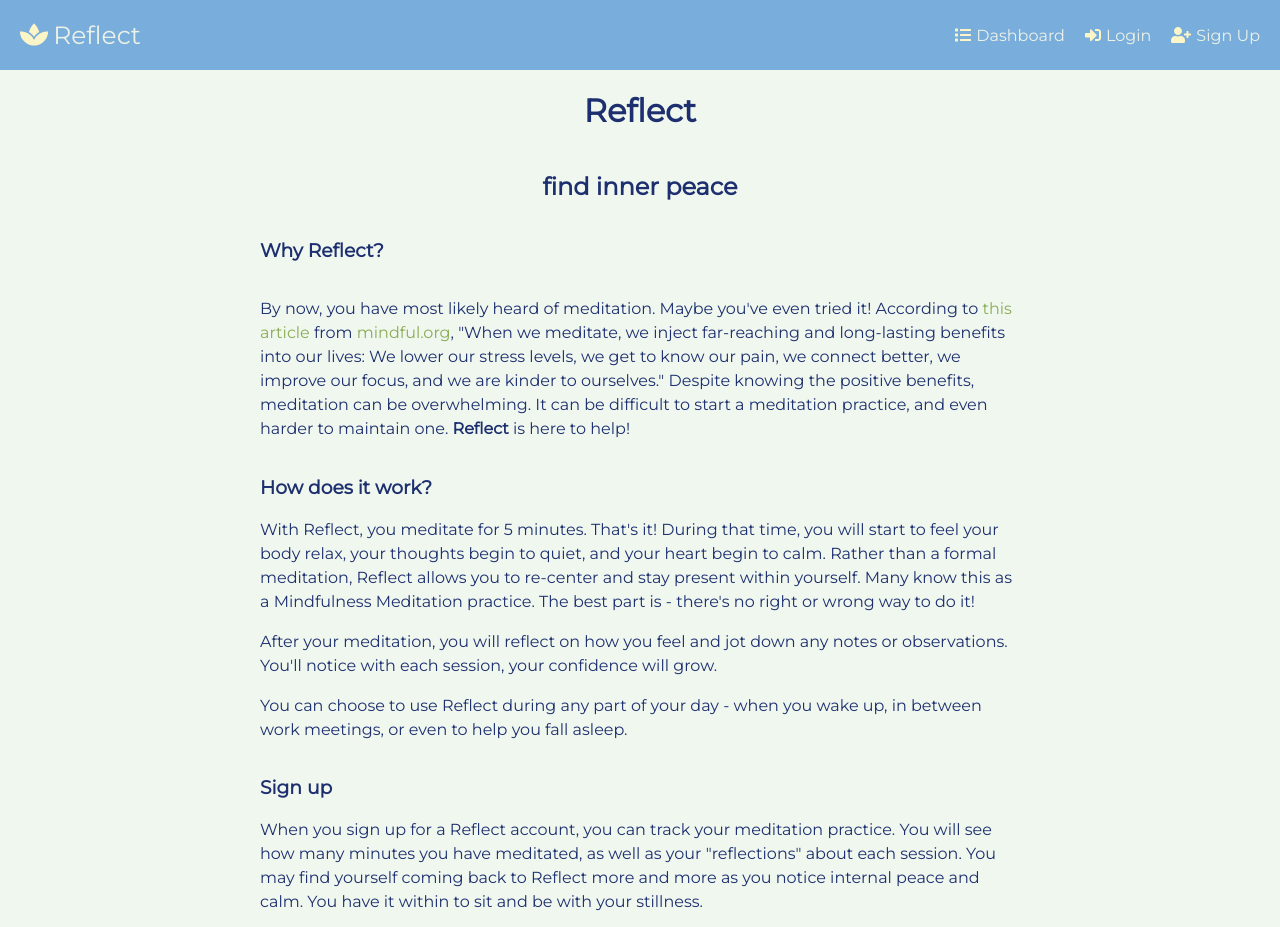
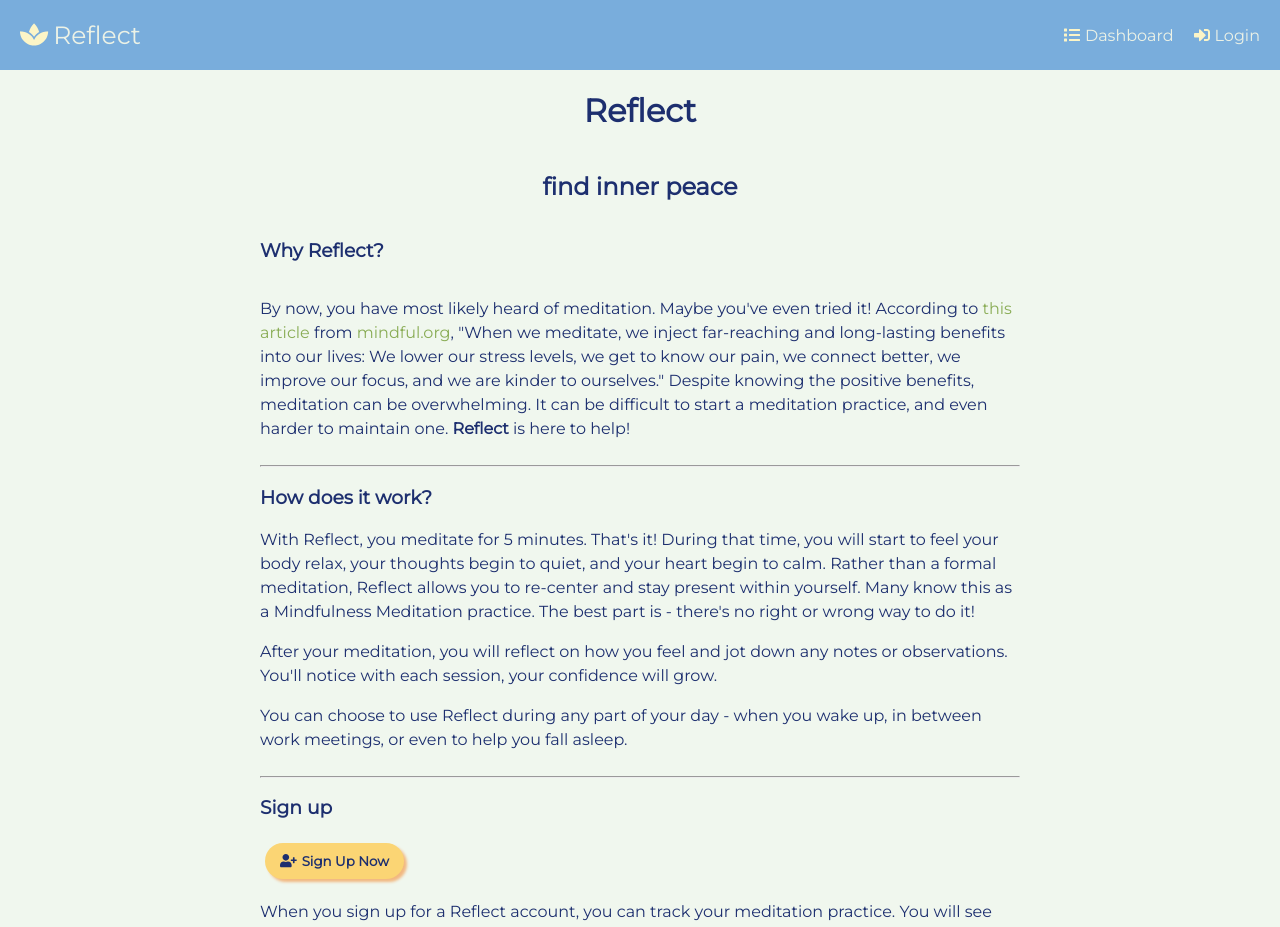
Before and after one commit to t-keazirian/reflect-app, a React (Create React App) app: page / in a window 1280 px wide. Shown: the top 927 px of the page. Built offline with nearby package versions, Linux system fonts and the light colour scheme; no server answers.

Commit message:
added login, logout, private public route

```diff
--- a/src/App.css
+++ b/src/App.css
@@ -94,6 +94,10 @@
 	color: #ecf2e6;
 }
 
+a.signup-link {
+	color: #1d2f6f;
+}
+
 a.meditate-link:link {
 	color: #89ac55;
 }
@@ -104,10 +108,6 @@
 
 a.homepage-link {
 	font-size: 25px;
-}
-
-a.signup-link {
-	padding-left: 20px;
 }
 
 a.dashboard-link {
@@ -136,6 +136,10 @@
 section.signup {
 	margin-left: 20px;
 	margin-right: 20px;
+}
+
+svg.svg-inline--fa.fa-user-plus.fa-w-20.fa-1x.font-awesome {
+	color: #1d2f6f;
 }
 
 /* Sign Up */
@@ -381,11 +385,12 @@
 		margin-left: 20px;
 	}
 
-	a.signup-link {
-		margin-right: 20px;
+	a.login-link {
+		padding-right: 20px;
 	}
 
 	/* Landing Page */
+
 	div.landing-page {
 		max-width: 800px;
 	}
--- a/src/App.js
+++ b/src/App.js
@@ -14,7 +14,10 @@
 import Start from './components/start-meditation/Start';
 import config from './config';
 import EditMeditation from './components/edit/EditMeditation';
+import PrivateRoute from './components/Utils/PrivateRoute';
+// import PublicRoute from './components/Utils/PublicRoute';
 import { compareDesc } from 'date-fns';
+import TokenService from './services/token-service';
 
 class App extends React.Component {
 	constructor() {
@@ -34,6 +37,7 @@
 			method: 'GET',
 			headers: {
 				'content-type': 'application/json',
+				authorization: `bearer ${TokenService.getAuthToken()}`,
 			},
 		})
 			.then(res => {
@@ -96,17 +100,17 @@
 		});
 	};
 
-	handleUserId = (user_id) => {
+	handleUserId = user_id => {
 		this.setState({
-			user_id
-		})
-	}
+			user_id,
+		});
+	};
 
-	handleUserToken = (user_token) => {
+	handleUserToken = user_token => {
 		this.setState({
-			user_token
-		})
-	}
+			user_token,
+		});
+	};
 
 	render() {
 		const contextValue = {
@@ -116,7 +120,7 @@
 			editMeditation: this.handleEditMeditation,
 			handleSearch: this.handleSearch,
 			handleUserId: this.state.user_id,
-			handleUserToken: this.state.user_token
+			handleUserToken: this.state.user_token,
 		};
 
 		return (
@@ -126,13 +130,16 @@
 					<div className='app'>
 						<Switch>
 							<Route exact path='/' component={LandingPage} />
-							<Route path='/dashboard' component={Dashboard} />
+							<PrivateRoute path='/dashboard' component={Dashboard} />
 							<Route path='/signup' component={SignUp} />
 							<Route path='/login' component={Login} />
-							<Route path='/start' component={Start} />
-							<Route path='/reflect' component={Reflection} />
-							<Route path='/edit/:id' component={EditMeditation} />
-							<Route path='/meditation/:id' component={MeditationDetail} />
+							<PrivateRoute path='/start' component={Start} />
+							<PrivateRoute path='/reflect' component={Reflection} />
+							<PrivateRoute path='/edit/:id' component={EditMeditation} />
+							<PrivateRoute
+								path='/meditation/:id'
+								component={MeditationDetail}
+							/>
 							<Route component={NotFound} />
 						</Switch>
 					</div>
--- /dev/null
+++ b/src/components/Utils/PrivateRoute.js
@@ -0,0 +1,24 @@
+import React from 'react';
+import { Route, Redirect } from 'react-router-dom';
+import TokenService from '../../services/token-service';
+
+export default function PrivateRoute({ component, ...props }) {
+	const Component = component;
+	return (
+		<Route
+			{...props}
+			render={componentProps =>
+				TokenService.hasAuthToken() ? (
+					<Component {...componentProps} />
+				) : (
+					<Redirect
+						to={{
+							pathname: '/login',
+							state: { from: componentProps.location },
+						}}
+					/>
+				)
+			}
+		/>
+	);
+}
--- /dev/null
+++ b/src/components/Utils/PublicRoute.js
@@ -0,0 +1,20 @@
+import React from 'react';
+import { Route, Redirect } from 'react-router-dom';
+import TokenService from '../../services/token-service';
+
+export default function PublicRoute({ component, ...props }) {
+	const Component = component;
+
+	return (
+		<Route
+			{...props}
+			render={componentProps =>
+				TokenService.hasAuthToken() ? (
+					<Redirect to={'/'} />
+				) : (
+					<Component {...componentProps} />
+				)
+			}
+		/>
+	);
+}
--- a/src/components/landing-page/LandingPage.js
+++ b/src/components/landing-page/LandingPage.js
@@ -1,4 +1,7 @@
 import React from 'react';
+import { faUserPlus } from '@fortawesome/free-solid-svg-icons';
+import { FontAwesomeIcon } from '@fortawesome/react-fontawesome';
+import { Link } from 'react-router-dom';
 
 class LandingPage extends React.Component {
 	render() {
@@ -7,17 +10,6 @@
 				<header className='main'>
 					<h1>Reflect</h1>
 					<h2>find inner peace</h2>
-					{/* <img src='/Users/taylorkeazirian/Desktop/Thinkful/reflect-app/reflect-app/public/images/zoltan-tasi-vHnVtLK8rCc-unsplash.jpg' alt='Lotus Flower' />
-					<span>
-						Photo by{' '}
-						<a href='https://unsplash.com/@zoltantasi?utm_source=unsplash&utm_medium=referral&utm_content=creditCopyText'>
-							Zoltan Tasi
-						</a>{' '}
-						on{' '}
-						<a href='https://unsplash.com/s/photos/meditation?utm_source=unsplash&utm_medium=referral&utm_content=creditCopyText'>
-							Unsplash
-						</a>
-					</span> */}
 				</header>
 				<section className='why'>
 					<h3>Why Reflect?</h3>
@@ -25,33 +17,44 @@
 						<p>
 							By now, you have most likely heard of meditation. Maybe you've
 							even tried it! According to
-							<a href='https://www.mindful.org/how-to-meditate-3/' className='meditate-link'> this article
-							</a> from <a href='https://www.mindful.org/' className='meditate-link'>mindful.org</a>, "When we
-							meditate, we inject far-reaching and long-lasting benefits into
-							our lives: We lower our stress levels, we get to know our pain, we
-							connect better, we improve our focus, and we are kinder to
-							ourselves." Despite knowing the positive benefits, meditation can
-							be overwhelming. It can be difficult to start a meditation
-							practice, and even harder to maintain one.
+							<a
+								href='https://www.mindful.org/how-to-meditate-3/'
+								className='meditate-link'
+							>
+								{' '}
+								this article
+							</a>{' '}
+							from{' '}
+							<a href='https://www.mindful.org/' className='meditate-link'>
+								mindful.org
+							</a>
+							, "When we meditate, we inject far-reaching and long-lasting
+							benefits into our lives: We lower our stress levels, we get to
+							know our pain, we connect better, we improve our focus, and we are
+							kinder to ourselves." Despite knowing the positive benefits,
+							meditation can be overwhelming. It can be difficult to start a
+							meditation practice, and even harder to maintain one.
 							<strong> Reflect</strong> is here to help!
 						</p>
 					</div>
 				</section>
 				<section className='what'>
 					<div className='mid'>
+					<hr />
 						<h3>How does it work?</h3>
 						<p>
-							With Reflect, you meditate for 5 minutes. That's it! During that time, you will
-							start to feel your body relax, your thoughts begin to quiet, and
-							your heart begin to calm. Rather than a formal meditation, Reflect
-							allows you to re-center and stay present within yourself. Many
-							know this as a Mindfulness Meditation practice. The best part is -
-							there's no right or wrong way to do it!
+							With Reflect, you meditate for 5 minutes. That's it! During that
+							time, you will start to feel your body relax, your thoughts begin
+							to quiet, and your heart begin to calm. Rather than a formal
+							meditation, Reflect allows you to re-center and stay present
+							within yourself. Many know this as a Mindfulness Meditation
+							practice. The best part is - there's no right or wrong way to do
+							it!
 						</p>
 						<p>
-							After your meditation, you will reflect on how you feel and
-							jot down any notes or observations. You'll notice with each
-							session, your confidence will grow.
+							After your meditation, you will reflect on how you feel and jot
+							down any notes or observations. You'll notice with each session,
+							your confidence will grow.
 						</p>
 						<p>
 							You can choose to use Reflect during any part of your day - when
@@ -62,17 +65,27 @@
 				</section>
 				<section className='signup'>
 					<div className='signup'>
+					<hr />
 						<h3>Sign up</h3>
+						<button>
+						<Link className='signup-link' to='/signup'>
+							<FontAwesomeIcon
+								icon={faUserPlus}
+								className='font-awesome'
+								size='1x'
+							/>
+							Sign Up Now
+						</Link>
+						</button>
 						<p>
 							When you sign up for a Reflect account, you can track your
 							meditation practice. You will see how many minutes you have
-							meditated, as well as your "reflections" about each
-							session. You may find yourself coming back to Reflect more and
-							more as you notice internal peace and calm. You have it within
-							to sit and be with your stillness.
+							meditated, as well as your "reflections" about each session. You
+							may find yourself coming back to Reflect more and more as you
+							notice internal peace and calm. You have it within to sit and be
+							with your stillness.
 						</p>
 						<p>Reflect allows you to harness that power.</p>
-						<p>Click [dashboard] above to try it out!</p>
 					</div>
 				</section>
 			</div>
--- a/src/components/nav/Nav.js
+++ b/src/components/nav/Nav.js
@@ -1,21 +1,68 @@
 import {
 	faList,
 	faSignInAlt,
+	faSignOutAlt,
 	faSpa,
-	faUserPlus,
 } from '@fortawesome/free-solid-svg-icons';
 import { FontAwesomeIcon } from '@fortawesome/react-fontawesome';
 import React from 'react';
 import { Link } from 'react-router-dom';
-// import TokenService from '../../services/token-service';
+import ApiContext from '../../context/ApiContext';
+import IdleService from '../../services/idle-service';
+import TokenService from '../../services/token-service';
 
-export default function Nav() {
+class Nav extends React.Component {
+	static contextType = ApiContext;
 
 	// need to implement and add Logout button
-	// const handleLogoutClick = () => {
-	// 	TokenService.clearAuthToken()
+	handleLogoutClick = () => {
+		TokenService.clearAuthToken();
+		TokenService.clearCallbackBeforeExpiry();
+		IdleService.unRegisterIdleResets();
+		// this.context.clearCurrentUser()
+		// this.context.clearReflections()
+	};
+
+	renderLogoutLink = () => {
+		return (
+			<Link className='login-link' to='/' onClick={this.handleLogoutClick}>
+				<FontAwesomeIcon
+					className='font-awesome'
+					icon={faSignOutAlt}
+					size='1x'
+				/>
+				Logout
+			</Link>
+		);
+	};
+
+	renderLoginLink = () => {
+		return (
+			<Link className='login-link' to='/login'>
+				<FontAwesomeIcon
+					className='font-awesome'
+					icon={faSignInAlt}
+					size='1x'
+				/>
+				Login
+			</Link>
+		);
+	};
+
+	// renderSignUpLink = () => {
+	// 	return (
+	// 		<Link className='signup-link' to='/signup'>
+	// 					<FontAwesomeIcon
+	// 						icon={faUserPlus}
+	// 						className='font-awesome'
+	// 						size='1x'
+	// 					/>
+	// 					Sign Up
+	// 				</Link>
+	// 	)
 	// }
 
+	render() {
 		return (
 			<header>
 				<nav className='nav'>
@@ -25,27 +72,38 @@
 					</Link>
 					<div className='nav'>
 						<Link className='dashboard-link' to='/dashboard'>
-						<FontAwesomeIcon className='font-awesome' icon={faList} size='1x' />
+							<FontAwesomeIcon
+								className='font-awesome'
+								icon={faList}
+								size='1x'
+							/>
 							Dashboard
 						</Link>
-					<Link className='login-link' to='/login'>
+						{/* <Link className='login-link' to='/login'>
 						<FontAwesomeIcon
 							className='font-awesome'
 							icon={faSignInAlt}
 							size='1x'
 						/>
 						Login
-					</Link>
-					<Link className='signup-link' to='/signup'>
+					</Link> */}
+						{TokenService.hasAuthToken()
+							? this.renderLogoutLink()
+							: this.renderLoginLink()}
+
+						{/* <Link className='signup-link' to='/signup'>
 						<FontAwesomeIcon
 							icon={faUserPlus}
 							className='font-awesome'
 							size='1x'
 						/>
 						Sign Up
-					</Link>
+					</Link> */}
 					</div>
 				</nav>
 			</header>
 		);
 	}
+}
+
+export default Nav;
```
Also changed, not shown: src/components/landing-page/zoltan-tasi-vHnVtLK8rCc-unsplash.jpg (deleted). Lines whose indentation alone changed are shown as unchanged.
